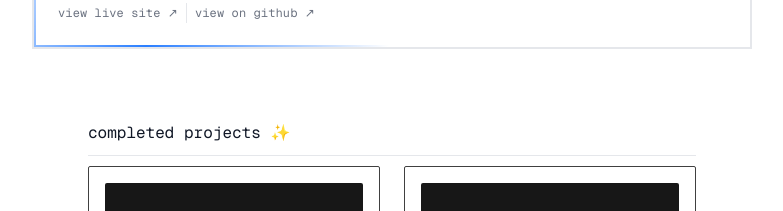
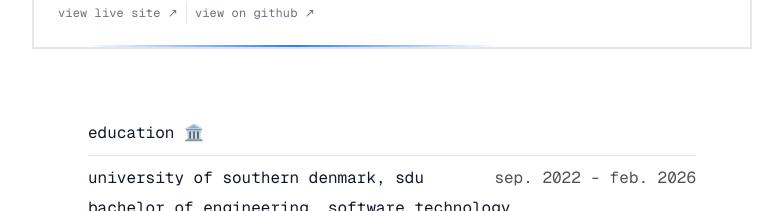
Before and after one commit to gokm8/portfolio-v2, a Next.js app: page / in a window 1280 px wide. Shown: the part 1400-1611 px from the top of the page, without its empty margins (248-1031 px from the left). Built offline with nearby package versions, Linux system fonts and the light colour scheme.

Commit message:
commenting a section

```diff
--- a/app/page.tsx
+++ b/app/page.tsx
@@ -16,9 +16,9 @@ function Home() {
   return (
     <Main>
       <IntroductionNew />
+      <CompletedProjectsNew />
       {/* <Introduction /> */}
-      <CompletedProjectsNew />
-      <FeaturedProjects />
+      {/* <FeaturedProjects /> */}
       <Education />
       <Technologies />
       <CurrentProjects />
```
